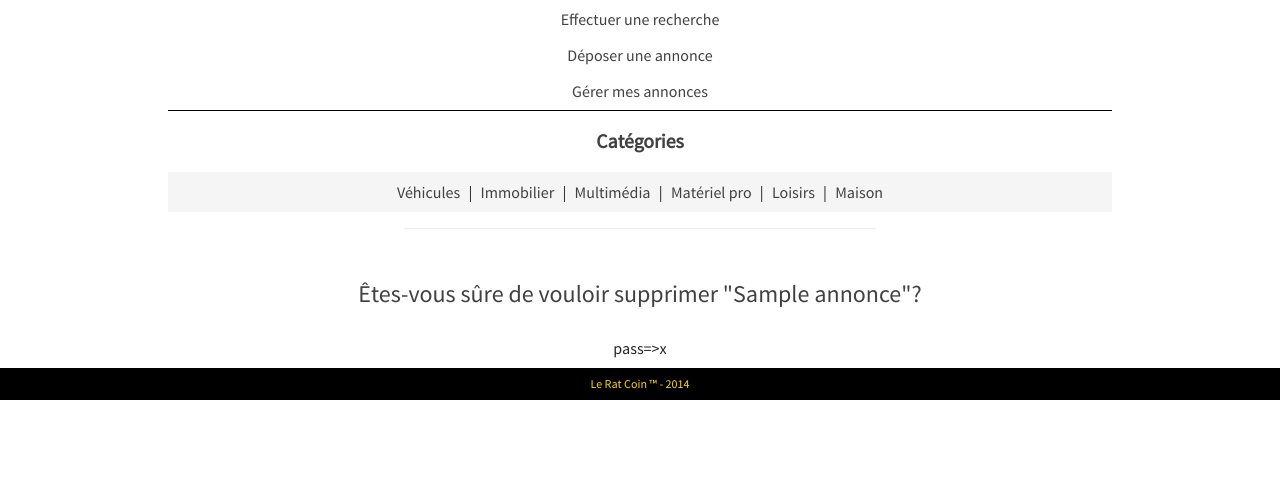
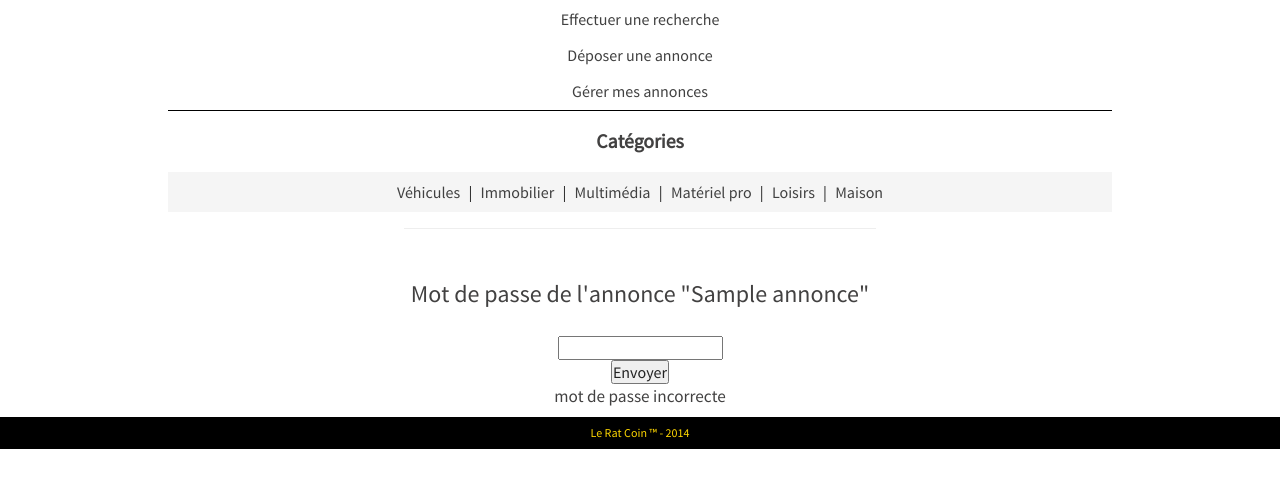
Before and after one commit to Outpox/racoin-php, a PHP site: template template/delPost.html.twig in a window 1280 px wide. Shown: the part 125-613 px from the top of the page. Run offline with PHP 8.4, Linux system fonts and the light colour scheme; the template is opened without the code that fills it: most values are stand-ins (such as "Sample title", 1, 10 or a date in 2020); some libraries are stand-ins or nearby versions.

Commit message:
del is op, just need to secure input password

```diff
--- a/controller/viewAnnonceur.php
+++ b/controller/viewAnnonceur.php
@@ -16,6 +16,10 @@ class viewAnnonceur {
     }
     function afficherAnnonceur($twig, $menu, $chemin,$n) {
         $this->annonceur = annonceur::find($n);
+        if(!isset($this->annonceur)){
+            echo "404";
+            return;
+        }
         $tmp = annonce::where('id_annonceur','=',$n)->get();
 
         $annonces = [];
--- a/index.php
+++ b/index.php
@@ -59,4 +59,7 @@ $app->post('/del/:n', function ($n) use ($twig, $menu, $chemin) {
 });
 
 
+
+
+
 $app->run();
--- /dev/null
+++ b/js/del.js
@@ -0,0 +1,8 @@
+/**
+ * Created by ponicorn on 27/01/15.
+ */
+$("form").submit(function(event){
+    if(!confirm("Êtes-vous sûre de vouloir supprimer l'annonce?")){
+        event.preventDefault();
+    }
+});
--- a/template/delGet.html.twig
+++ b/template/delGet.html.twig
@@ -17,4 +17,5 @@
 
         </div>
     </div>
+    <script src="{{ chemin }}/js/del.js"></script>
 {% endblock %}
--- a/template/delPost.html.twig
+++ b/template/delPost.html.twig
@@ -7,13 +7,20 @@
 {% block content %}
     <div class="row">
         <div class="columns align-center">
-            <form action="" method="post">
-
-                <h3>Êtes-vous sûre de vouloir supprimer "{{ annonce.titre }}"?</h3>
-                <br/>
-                pass=>{{ pass }}
-            </form>
+            {% if pass %}
+                <h2>Vous allez être redirigé.</h2>
+            {% else %}
+                <form action="" method="post">
+                    <h3>Mot de passe de l'annonce "{{ annonce.titre }}"</h3>
+                    <br/>
+                    <input class="align-center" type="password" name="pass"/><br/>
+                    <input type="submit" value="Envoyer">
+                </form>
+                <h5>mot de passe incorrecte</h5>
+                <script src="{{ chemin }}/js/del.js"></script>
+            {% endif %}
 
         </div>
     </div>
+
 {% endblock %}
```
Also changed, not shown: controller/item.php (+21 -1 lines).
